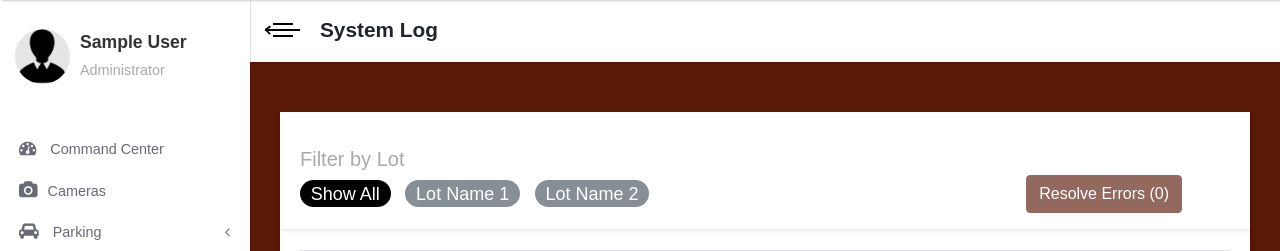
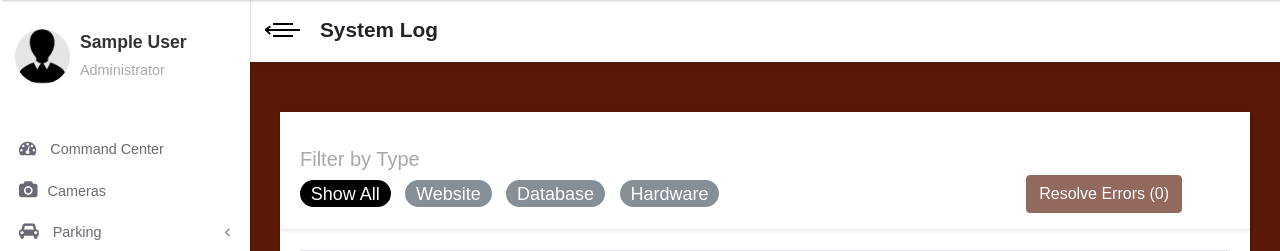
Before and after one commit to jacobia21/capstone-parking, a Flask app: page /admin/system_log in a window 1280 px wide. Shown: the part 101-352 px from the top of the page. Run offline with Flask 2, Linux system fonts and the light colour scheme; the visitor is signed in with stand-in values (Sample User, id 1); data comes from the database, SQL or seed files in the repository; data that the repository does not hold is empty; parts of the project's set-up code (start-up, migrations or seed data) failed here and were passed over; some libraries are stand-ins or nearby versions.

Commit message:
Update filter options for system log page

```diff
--- a/app/admin/templates/system_log/system_log.html
+++ b/app/admin/templates/system_log/system_log.html
@@ -10,7 +10,7 @@
                     <div class="card-header d-flex align-items-center">
                         <div class="container">
                             <div class="row pt-3"><span style="font-size:smaller; color:darkgrey">Filter by
-                                Lot</span>
+                                Type</span>
 
                         </div>
 
@@ -19,8 +19,9 @@
                                 <span class="badge badge-pill badge-secondary active" type="radio" name="options" autocomplete="off" data-filter="all">
                                     Show
                                     All</span>
-                                <span class="badge badge-pill badge-secondary ml-2" type="radio" name="options" id="option2" autocomplete="off" data-filter="Regular">Lot Name 1</span>
-                                <span class="badge badge-pill badge-secondary ml-2" type="radio" name="options" id="option2" autocomplete="off" data-filter="Super">Lot Name 2</span>
+                                <span class="badge badge-pill badge-secondary ml-2" type="radio" name="options" id="option2" autocomplete="off" data-filter="Regular">Website</span>
+                                <span class="badge badge-pill badge-secondary ml-2" type="radio" name="options" id="option2" autocomplete="off" data-filter="Super">Database</span>
+                                <span class="badge badge-pill badge-secondary ml-2" type="radio" name="options" id="option2" autocomplete="off" data-filter="Super">Hardware</span>
                             </div>
                             <div class="ml-auto mr-5">
                                 <button id="resolveButton" type="button" data-toggle="modal" data-target="#myModal" class="btn btn-primary" disabled>Resolve
```
